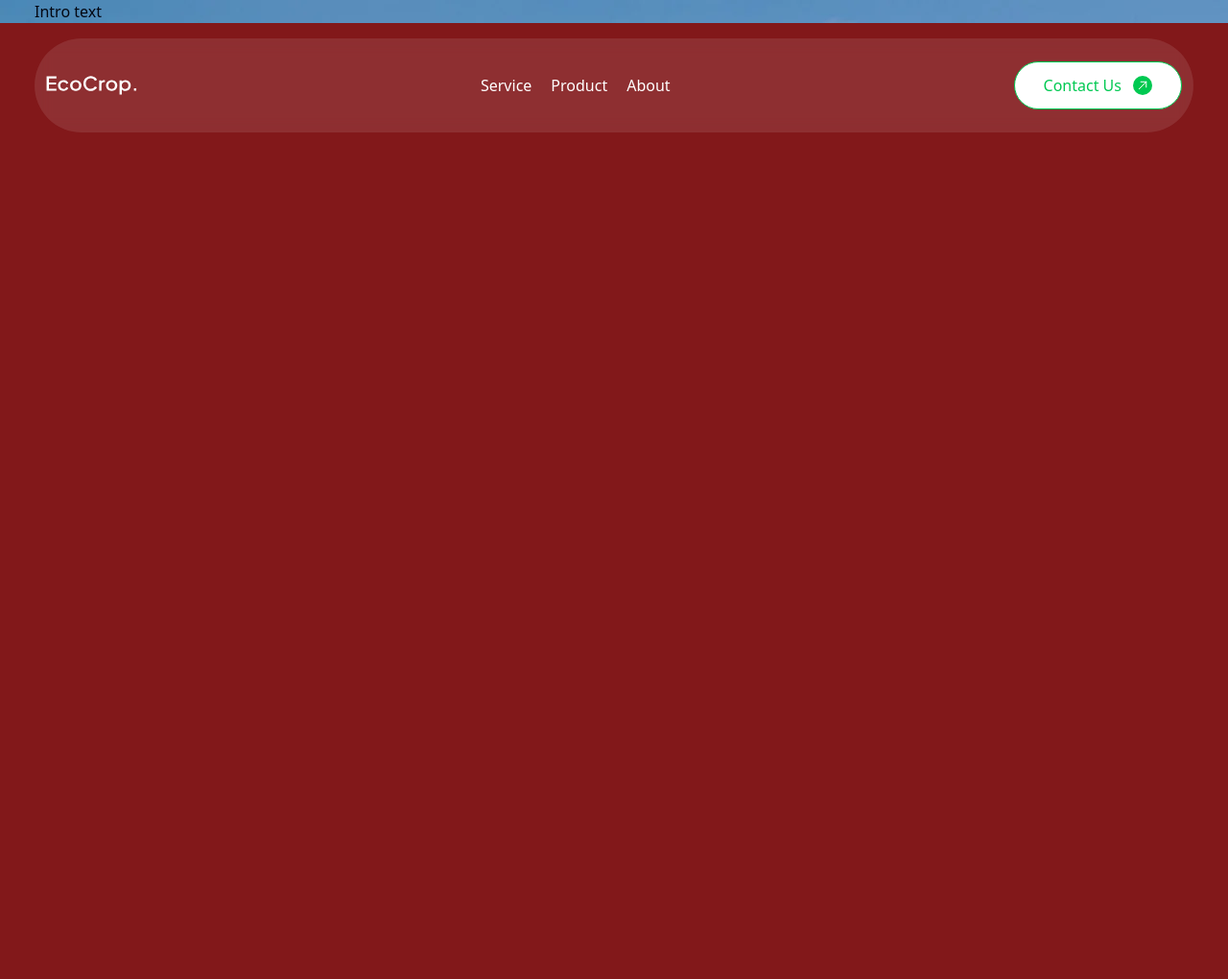
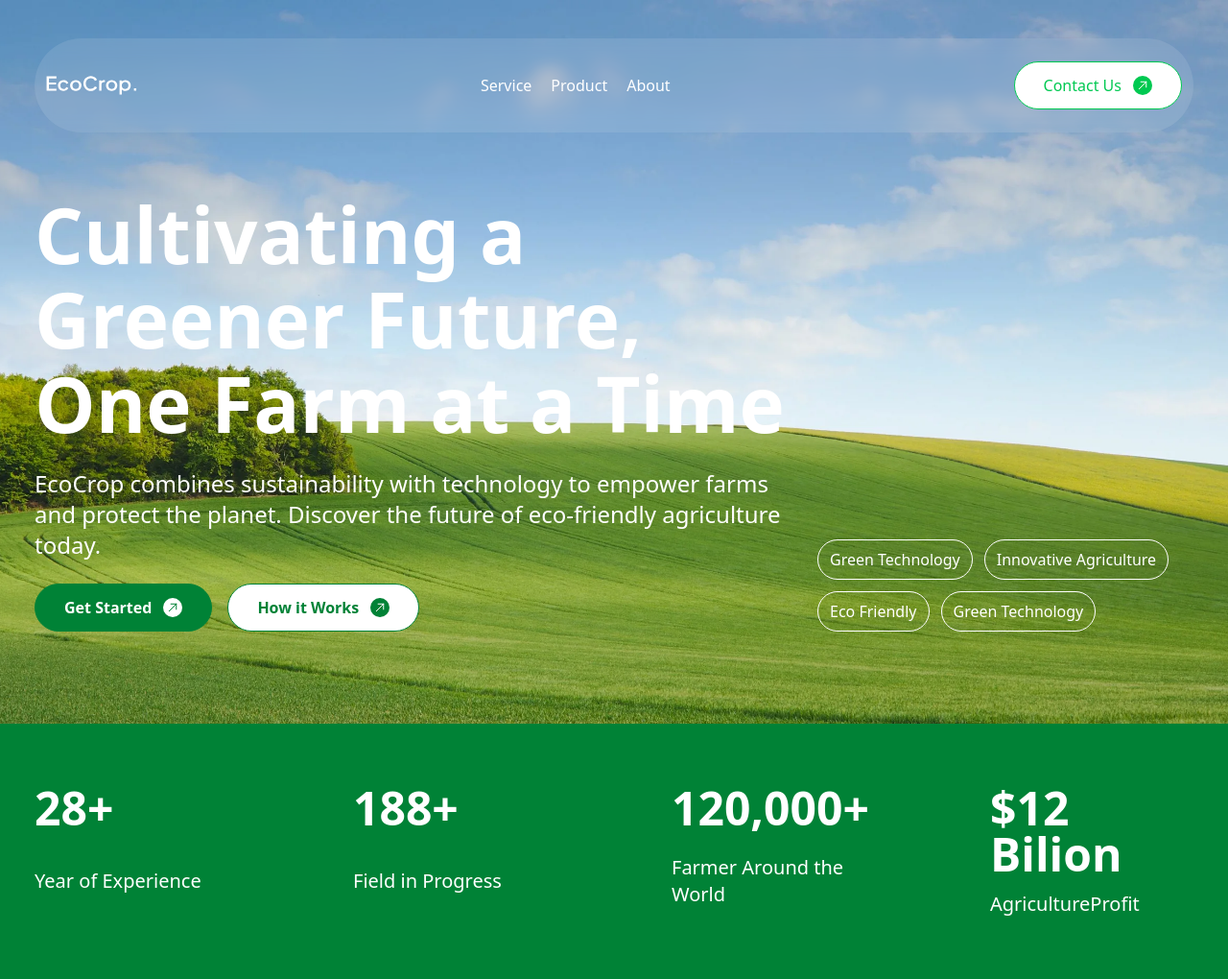
Before and after one commit to webNekit/ecocrop, a Laravel app: page / in a window 1280 px wide. Shown: the whole page at 96% size. Before the commit the page ends 138 px from the top, so only its background shows below. Run offline with Laravel 12, Linux system fonts and the light colour scheme.

Commit message:
done into section

```diff
--- a/resources/views/web/sections/intro/index.blade.php
+++ b/resources/views/web/sections/intro/index.blade.php
@@ -1,6 +1,84 @@
-<section aria-labelledby="" aria-describedby="" class=""
+<section aria-labelledby="intro-title" aria-describedby="intro-description"
+    class="w-full pt-[150px] md:pt-[200px] bg-no-repeat bg-cover bg-center"
     style="background-image: url({{ asset('images/intro-bg.webp') }})">
     <x-container>
-        Intro text
+        <div class="grid w-full grid-cols-1 gap-4 md:grid-cols-3 pb-12 md:pb-[96px]">
+            {{-- начало колонки слева --}}
+            <div class="grid col-span-1 gap-y-6 md:col-span-2">
+                <h1 class="font-bold text-white text-[52px] leading-[64px] md:text-[80px] md:leading-[88px]"
+                    id="intro-title">Cultivating a Greener Future, One Farm at a Time</h1>
+                <div class="text-2xl font-normal text-white">
+                    <p id="intro-description">EcoCrop combines sustainability with technology to empower farms and
+                        protect the planet. Discover the future of eco-friendly agriculture today.</p>
+                </div>
+                <ul class="flex gap-4">
+                    <li class="inline-flex">
+                        <a aria-label="Get Started" href="" class="bg-green-700 flex items-center gap-3 text-center text-white rounded-full px-[30px] py-[12px] border border-green-700 font-semibold">
+                            Get Started
+                            <span class="w-[20px] h-[20px] rounded-full bg-white flex items-center justify-center">
+                                <svg xmlns="http://www.w3.org/2000/svg" fill="none" viewBox="0 0 24 24"
+                                    stroke-width="2" stroke="currentColor" class="text-green-700 size-3">
+                                    <path stroke-linecap="round" stroke-linejoin="round"
+                                        d="m4.5 19.5 15-15m0 0H8.25m11.25 0v11.25" />
+                                </svg>
+                            </span>
+                        </a>
+                    </li>
+                    <li class="inline-flex">
+                        <a aria-label="How it Works" href="" class="bg-white flex items-center gap-3 text-center text-green-700 rounded-full px-[30px] py-[12px] border border-green-700 font-semibold">
+                            How it Works
+                            <span class="w-[20px] h-[20px] rounded-full bg-green-700 flex items-center justify-center">
+                                <svg xmlns="http://www.w3.org/2000/svg" fill="none" viewBox="0 0 24 24"
+                                    stroke-width="2" stroke="currentColor" class="text-white size-3">
+                                    <path stroke-linecap="round" stroke-linejoin="round"
+                                        d="m4.5 19.5 15-15m0 0H8.25m11.25 0v11.25" />
+                                </svg>
+                            </span>
+                        </a>
+                    </li>
+                </ul>
+            </div>
+            {{-- конец колонки слева --}}
+            {{-- начало колонки справа --}}
+            <div class="flex flex-col ">
+                <ul class="flex flex-wrap gap-3 mt-auto">
+                    <li class="inline-flex">
+                        <div class="px-3 py-2 text-center text-white border border-white rounded-full whitespace-nowrap">Green Technology</div>
+                    </li>
+                    <li class="inline-flex">
+                        <div class="px-3 py-2 text-center text-white border border-white rounded-full whitespace-nowrap">Innovative Agriculture</div>
+                    </li>
+                    <li class="inline-flex">
+                        <div class="px-3 py-2 text-center text-white border border-white rounded-full whitespace-nowrap">Eco Friendly</div>
+                    </li>
+                    <li class="inline-flex">
+                        <div class="px-3 py-2 text-center text-white border border-white rounded-full whitespace-nowrap">Green Technology</div>
+                    </li>
+                </ul>
+            </div>
+            {{-- конец колонки справа --}}
+        </div>
     </x-container>
+    <div class="bg-green-700 py-[64px]">
+        <x-container>
+            <div class="grid grid-cols-1 gap-5 md:grid-cols-4 md:gap-[120px] text-white">
+                <div class="grid gap-y-[14px]">
+                    <h2 class="text-5xl font-semibold">28+</h2>
+                    <h3 class="text-xl font-normal">Year of Experience</h3>
+                </div>
+                <div class="grid gap-y-[14px]">
+                    <h2 class="text-5xl font-semibold">188+</h2>
+                    <h3 class="text-xl font-normal">Field in Progress</h3>
+                </div>
+                <div class="grid gap-y-[14px]">
+                    <h2 class="text-5xl font-semibold">120,000+</h2>
+                    <h3 class="text-xl font-normal">Farmer Around the World</h3>
+                </div>
+                <div class="grid gap-y-[14px]">
+                    <h2 class="text-5xl font-semibold">$12 Bilion</h2>
+                    <h3 class="text-xl font-normal">AgricultureProfit</h3>
+                </div>
+            </div>
+        </x-container>
+    </div>
 </section>
```
